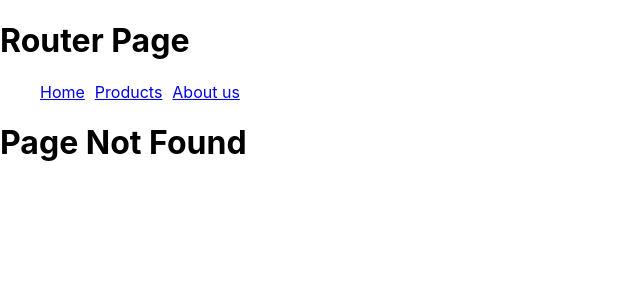
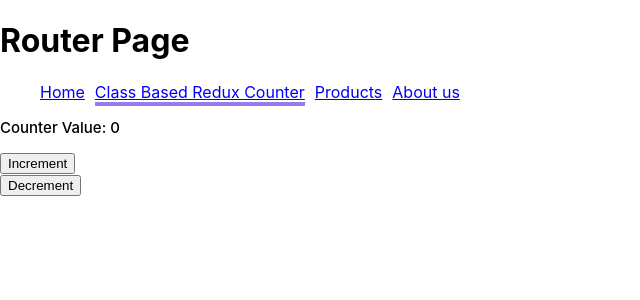
Before and after one commit to Gauravkochhar/ReactCourse, a React (Create React App) app: page /counterExample in a window 1280 px wide. Before the commit this address had no page. Shown: the top 300 px of the page, without its empty margins (0-640 px from the left). Built offline with nearby package versions, Linux system fonts and the light colour scheme.

Commit message:
Day 23: 1- Redux Introduction 2- Simple Example

```diff
--- a/package.json
+++ b/package.json
@@ -8,8 +8,10 @@
     "@testing-library/user-event": "^13.5.0",
     "react": "^17.0.2",
     "react-dom": "^17.0.2",
+    "react-redux": "^8.0.1",
     "react-router-dom": "^5.3.1",
     "react-scripts": "5.0.0",
+    "redux": "^4.2.0",
     "styled-components": "^5.3.3",
     "web-vitals": "^2.1.4"
   },
--- a/src/App.js
+++ b/src/App.js
@@ -29,6 +29,7 @@ import { MainHeader } from './utils/MainHeader';
 import { Products } from './Pages/Products';
 import { ProductDetail } from './Pages/ProductDetail';
 import { Switch } from 'react-router-dom';
+import ClassbasedCounterRedux from './Pages/ClassbasedCounterRedux';
 
 function App() {
   let [itemList, setItemList] = useState([1, 2, 3, 4, 5, 6, 7, 8, 9, 10]);
@@ -94,6 +95,9 @@ function App() {
       <Route path="/home">
         <Welcome/>
       </Route>
+      <Route path="/counterExample">
+        <ClassbasedCounterRedux/>
+      </Route>
       <Route path="/products" exact>
         <Products/>
       </Route>
--- /dev/null
+++ b/src/Pages/ClassbasedCounterRedux.js
@@ -0,0 +1,46 @@
+import React from 'react';
+import { connect } from 'react-redux';
+
+class ClassbasedCounterRedux extends React.Component {
+
+    constructor(props) {
+        super(props);
+        console.log(this.props);
+        this.incrementHandler = this.incrementHandler.bind(this);
+        this.decrementHandler = this.decrementHandler.bind(this);
+    }
+
+    incrementHandler() {
+        this.props.increment();
+    }
+
+    decrementHandler() {
+        this.props.decrement();
+    }
+
+    render() {
+        return (
+        <>
+        <p>Counter Value: {this.props.counter}</p>
+        <div>
+            <button onClick={this.incrementHandler}>Increment</button><br/>
+            <button onClick={this.decrementHandler}>Decrement</button>
+        </div>
+        </>)
+    }
+}
+
+const mapStateToProps = (state) => {
+        return {
+            counter: state.counter
+        }
+}
+
+const mapDispatchToProps = (dispatch) => {
+    return {
+        increment: () => dispatch({ type: 'increment'}),
+        decrement: () => dispatch({ type: 'decrement'})
+    }
+}
+
+export default connect(mapStateToProps, mapDispatchToProps)(ClassbasedCounterRedux);
--- a/src/Pages/Welcome.js
+++ b/src/Pages/Welcome.js
@@ -1,13 +1,30 @@
+import { useSelector, useDispatch } from "react-redux";
 import { useRouteMatch } from "react-router-dom";
 import { Route } from "react-router-dom"
 
 export const Welcome = () => {
 
+    const counter = useSelector(store => store.counter);
+    const dispatch = useDispatch();
     const match = useRouteMatch();
     console.log(match);
 
+    const incrementHandler = () => {
+        dispatch({ type: 'increment'});
+    }
+
+    const decrementHandler = () => {
+        dispatch({ type: 'decrement'});
+    }
+
     return <>
         <p>Home Page</p>
+        Counter Value: {counter}
+        <div>
+            <button onClick={incrementHandler}>Increment</button><br/>
+            <button onClick={decrementHandler}>Decrement</button>
+        </div>
+
         <Route path={`${match.path}/new-user`}>
             <p>Welcome New User</p>
         </Route>
--- a/src/index.js
+++ b/src/index.js
@@ -5,11 +5,15 @@ import App from './App';
 import reportWebVitals from './reportWebVitals';
 import { ThemeContext } from 'styled-components';
 import {BrowserRouter} from 'react-router-dom';
+import { Provider } from 'react-redux';
+import store from './store/index.js';
 
 ReactDOM.render(
+  <Provider store={store}>
   <BrowserRouter>
     <App />
-  </BrowserRouter>,
+  </BrowserRouter>
+  </Provider>,
   document.getElementById('root')
 );
 
--- /dev/null
+++ b/src/store/index.js
@@ -0,0 +1,19 @@
+import { createStore } from 'redux';
+
+const counterReducerFn = (state = {counter: 0}, action) => {
+    if(action.type == 'increment') {
+        return {
+            counter: state.counter + 1
+        }
+    }
+    if(action.type == 'decrement') {
+        return {
+            counter: state.counter - 1
+        }
+    }
+    return state;
+};
+
+const store = createStore(counterReducerFn);
+
+export default store;
--- a/src/utils/MainHeader.js
+++ b/src/utils/MainHeader.js
@@ -10,6 +10,9 @@ export const MainHeader = () => {
                     <NavLink activeClassName={MainHeaderStyle.active} to="/home">Home</NavLink>
                 </li>
                 <li className={MainHeaderStyle['navbar-ul-li']}>
+                    <NavLink activeClassName={MainHeaderStyle.active} to="/counterExample">Class Based Redux Counter</NavLink>
+                </li>
+                <li className={MainHeaderStyle['navbar-ul-li']}>
                     <NavLink activeClassName={MainHeaderStyle.active} to="/products">Products</NavLink>
                 </li>
                 <li className={MainHeaderStyle['navbar-ul-li']}>
```
Also changed, not shown: 1 other file (tests, documents, lock files or other folders).
